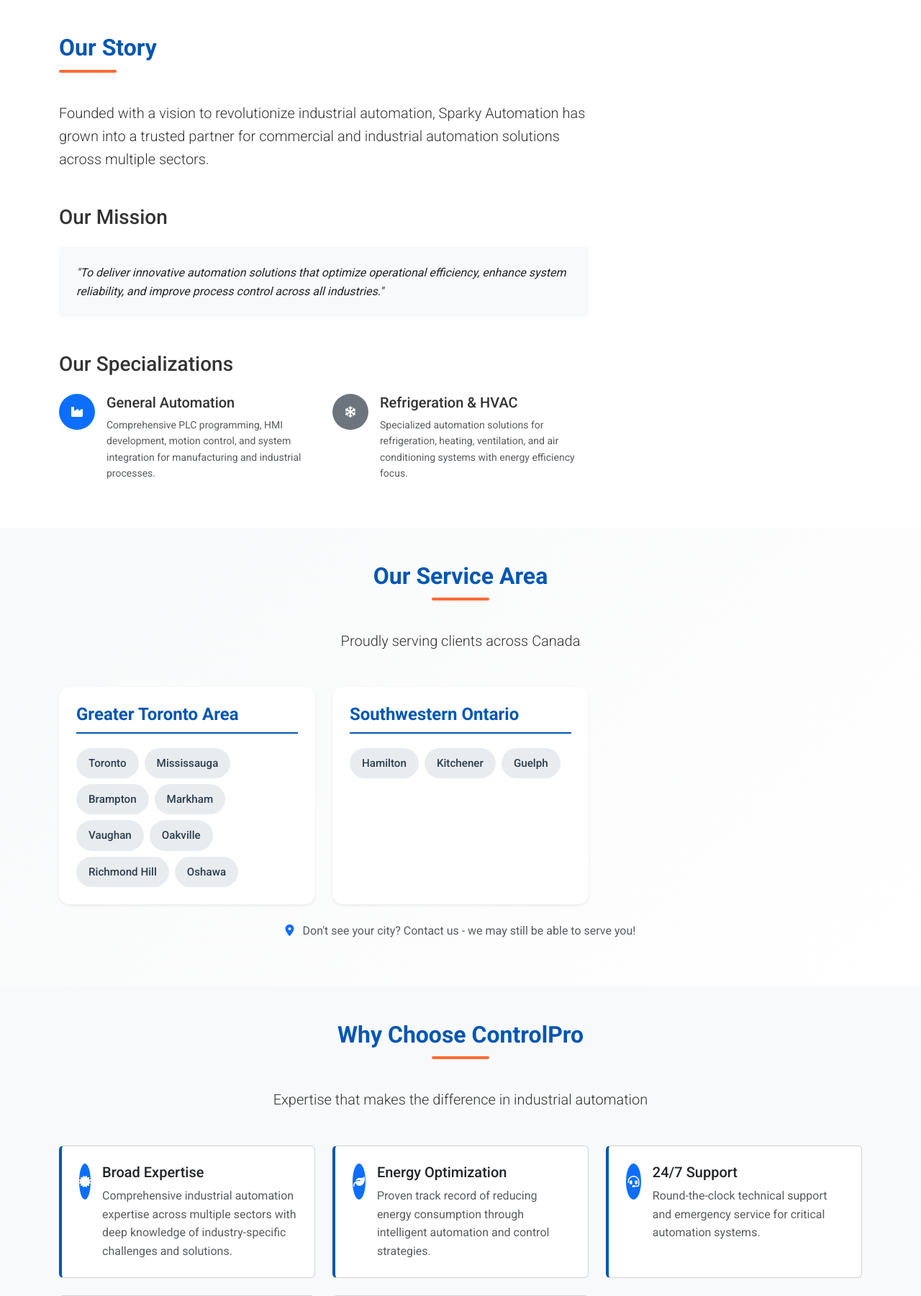
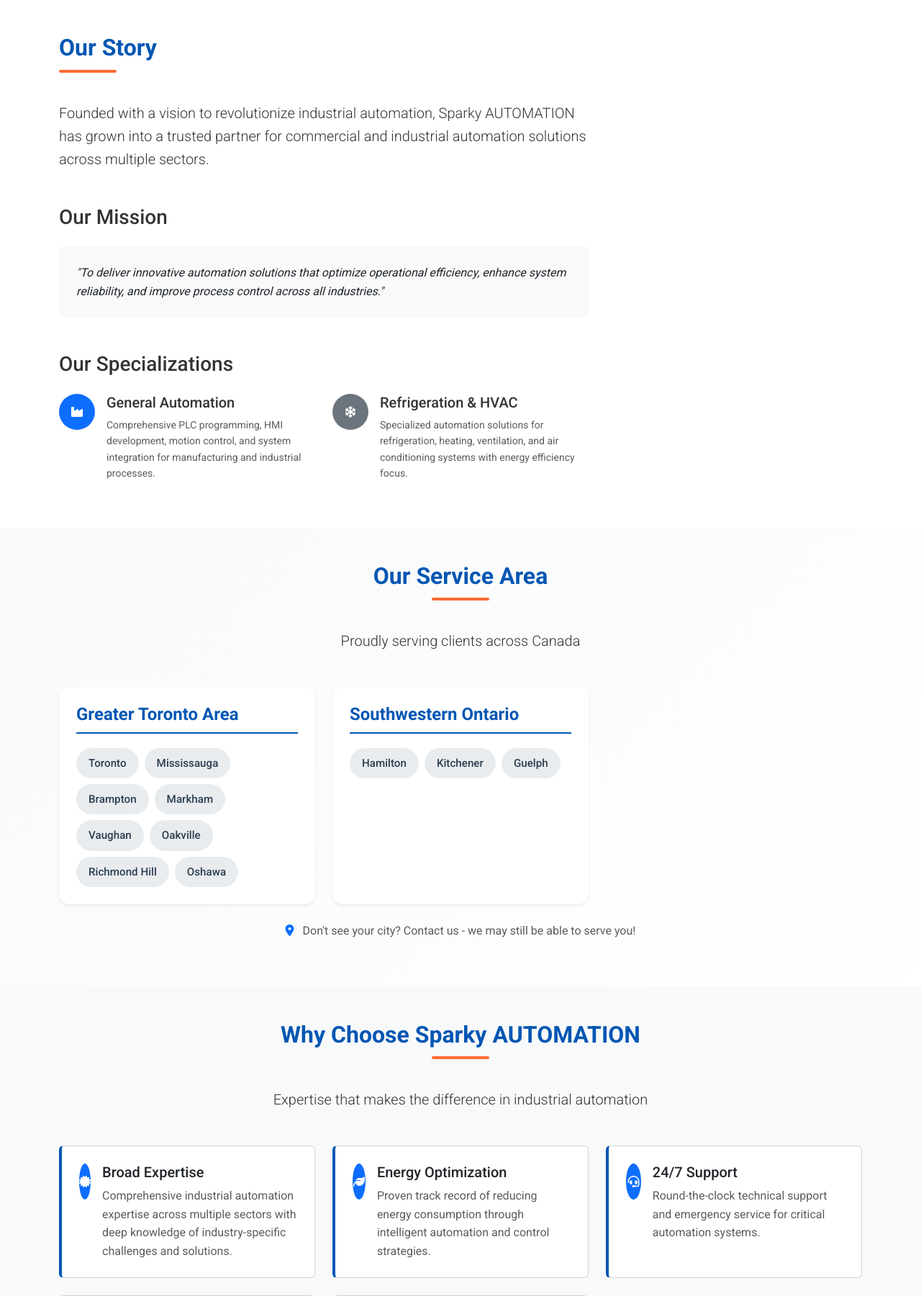
Before and after one commit to tabreedtabreed5-rgb/company, a Django app: page /about/ in a window 1280 px wide. Shown: the part 420-2220 px from the top of the page at 72% size. Run offline with Django 5.2, Linux system fonts and the light colour scheme; parts of the project's set-up code (start-up, migrations or seed data) failed here and were passed over.

Commit message:
Rebrand: Changed ControlPro to Sparky AUTOMATION across all templates

```diff
--- a/companywebsite/templates/companywebsite/about.html
+++ b/companywebsite/templates/companywebsite/about.html
@@ -192,7 +192,7 @@
                 <h2 class="section-title">Our Story</h2>
                 <p class="lead">
                     Founded with a vision to revolutionize industrial automation,
-                    Sparky Automation has grown into a trusted partner for commercial and industrial automation solutions
+                    Sparky AUTOMATION has grown into a trusted partner for commercial and industrial automation solutions
                     across multiple sectors.
                 </p>
 
@@ -292,7 +292,7 @@
 <!-- Why Choose Us Section -->
 <section class="py-5 bg-light">
     <div class="container">
-        <h2 class="section-title center text-center">Why Choose ControlPro</h2>
+        <h2 class="section-title center text-center">Why Choose Sparky AUTOMATION</h2>
         <p class="text-center lead mb-5">Expertise that makes the difference in industrial automation</p>
 
         <div class="row g-4">
@@ -529,7 +529,7 @@
 <!-- CTA -->
 <section class="py-5 bg-primary text-white">
     <div class="container text-center">
-        <h2 class="mb-4">Partner with ControlPro Automation Experts</h2>
+        <h2 class="mb-4">Partner with Sparky AUTOMATION Experts</h2>
         <p class="lead mb-4">Let us help you optimize your industrial automation systems</p>
         <div class="d-flex flex-wrap justify-content-center gap-3">
             <a href="{% url 'contact' %}" class="btn btn-light btn-lg px-5">
--- a/companywebsite/templates/companywebsite/base.html
+++ b/companywebsite/templates/companywebsite/base.html
@@ -5,7 +5,7 @@
 <head>
     <meta charset="UTF-8">
     <meta name="viewport" content="width=device-width, initial-scale=1.0">
-    <title>ControlPro - {% block title %}Industrial Automation Solutions{% endblock %}</title>
+    <title>Sparky AUTOMATION - {% block title %}Industrial Automation Solutions{% endblock %}</title>
 
     <!-- Bootstrap 5 CSS -->
     <link href="https://cdn.jsdelivr.net/npm/bootstrap@5.3.0/dist/css/bootstrap.min.css" rel="stylesheet">
@@ -269,7 +269,7 @@
         <div class="container">
             <a class="navbar-brand d-flex align-items-center" href="{% url 'home' %}">
                 <img src="{% static 'companywebsite/images/Logo.png' %}"
-                     alt="Sparky Automation"
+                     alt="Sparky AUTOMATION"
                      class="me-2">
             </a>
 
@@ -305,7 +305,7 @@
         <div class="container">
             <div class="row">
                 <div class="col-lg-4 mb-5 mb-lg-0">
-                    <h5>ControlPro</h5>
+                    <h5>Sparky AUTOMATION</h5>
                     <p class="mt-3">
                         Delivering innovative automation solutions to improve
                         manufacturing quality and machine reliability. We help
@@ -341,7 +341,7 @@
 
             <div class="row copyright">
                 <div class="col-md-6">
-                    <p>&copy; 2025 ControlPro Inc. All rights reserved.</p>
+                    <p>&copy; 2025 Sparky AUTOMATION Inc. All rights reserved.</p>
                 </div>
             </div>
         </div>
--- a/companywebsite/templates/companywebsite/success.html
+++ b/companywebsite/templates/companywebsite/success.html
@@ -20,7 +20,7 @@
                     <!-- Success Message -->
                     <h1 class="display-6 fw-bold mb-3 text-success">Message Sent Successfully!</h1>
                     <p class="lead mb-4">
-                        Thank you for contacting ControlPro. We have received your message and
+                        Thank you for contacting Sparky AUTOMATION. We have received your message and
                         will get back to you within 24 hours.
                     </p>
 
```
